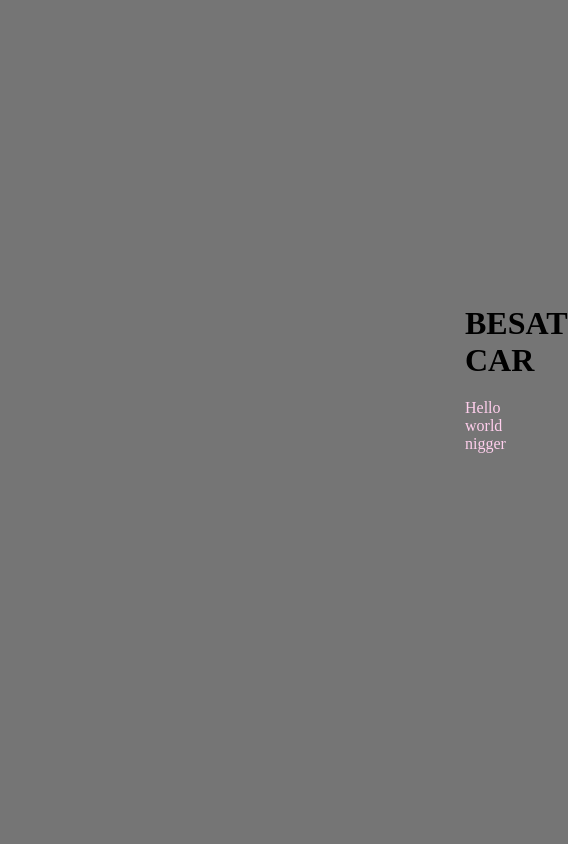
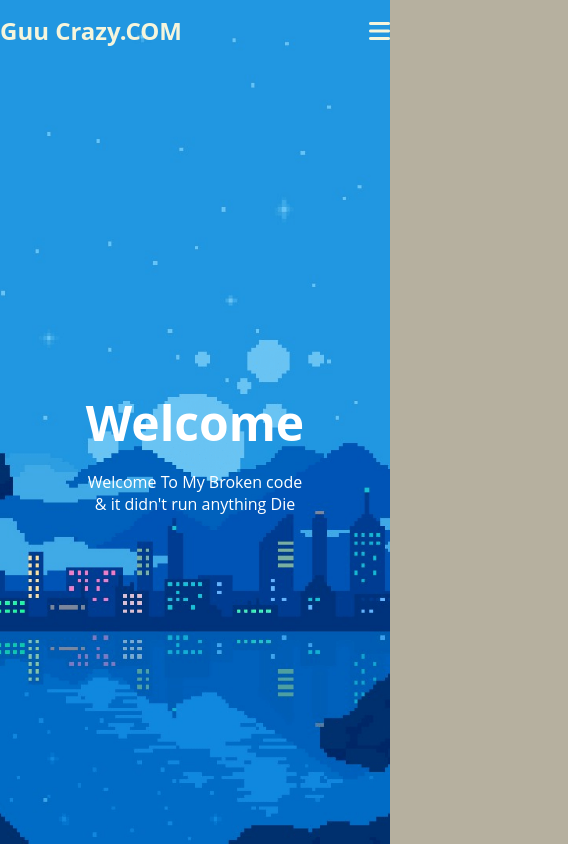
Before and after one commit to NovaKum/Guu-crazy, a plain HTML site: page HEEKUYTAD/index.html in a window 390 px wide. Shown: the whole page, 568 px wide, since content can reach past the window. Drawn offline with Linux system fonts and the light colour scheme.

Commit message:
Add files via upload

```diff
--- a/HEEKUYTAD/index.html
+++ b/HEEKUYTAD/index.html
@@ -1,19 +1,64 @@
 <!DOCTYPE html>
 <html lang="en">
-<head>
+ <head>
     <meta charset="UTF-8">
+    <meta http-equiv="X-UA-Compatible" content="IE=edge" />
     <meta name="viewport" content="width=device-width, initial-scale=1.0">
-    <title>Fake Xbox</title>
+    <link rel="stylesheet" href="https://cdnjs.cloudflare.com/ajax/libs/font-awesome/6.2.1/css/all.min.css" />
     <link rel="stylesheet" href="style.css">
-</head>
+    <title>Crazy</title>
+ </head>
 <body>
-    <div class="container">
 
-        <h1>BESAT CAR</h1>
-        <p>Hello world nigger</p>
+<header>
+    <div class="navbar">
+        <div class="logo"><a href="#">Guu Crazy.COM</a></div>
+        <ul class="links">
+            <li><a href="#hero">Home</a></li>
+            <li><a href="#about">About</a></li>
+            <li><a href="#services">Services</a></li>
+            <li><a href="#contact">Contact</a></li>
+        </ul>
+
+        <a href="#" class="action_btn">More</a>
+        <div class="toggle_btn">
+            <i class="fa-solid fa-bars"></i>
+        </div>
     </div>
 
+    <div class="dropdown_menu">
+        <li><a href="#hero">Home</a></li>
+        <li><a href="#about">About</a></li>
+        <li><a href="#services">Services</a></li>
+        <li><a href="#contact">Contact</a></li>
+        <li><a href="#" class="action_btn">More</a></li>
+    </div>
+</header>
 
+<main>
+    <section id="hero">
+        <h1>Welcome</h1>
+        <p>
+            Welcome To My Broken code <br />
+            & it didn't run anything Die
+        </p>
+    </section>
+</main>
+
+<script>
+    const toggleBtn = document.querySelector('.toggle_btn')
+    const toggleBtnIcon = document.querySelector('.toggle_btn i')
+    const dropDownMenu = document.querySelector('.dropdown_menu')
+
+    toggleBtn.onclick = function () {
+        dropDownMenu.classList.toggle('open')
+        const isOpen = dropDownMenu.classList.contains('open')
+
+        toggleBtnIcon.className = isOpen
+          ? 'fa-solid fa-xmark'
+          : 'fa-solid fa-bars'
+    }
+</script>
 
 </body>
 </html>
--- a/HEEKUYTAD/style.css
+++ b/HEEKUYTAD/style.css
@@ -1,23 +1,144 @@
-*{
-    margin: 150px;
-    padding: 0;
-    text-align: center;
-    background-image: none;
+* {
+  margin: 0;
+  padding: 0;
+  box-sizing: border-box;
+  font-family: 'Open Sans', sans-serif;
 }
 
-body    {
-    margin: 100;
-    padding: 250;
-    background-color: rgb(117, 117, 117);
+body {
+  height: 100vh;
+  background-color: #B6B09F;
+  background-image: url(whatthahell.png);
+  background-size: cover;
+  background-position: center;
 }
 
-h1  {
-    color: rgb(0, 0, 0);
-    margin: 10px;
-    padding: 5px;
+li {
+  list-style: none;
 }
-p   {
-    color: rgb(255, 207, 237);
-    margin: 10px;
-    padding: 5px;
+
+a {
+  text-decoration: none;
+  color: beige;
+  font-size: 1rem;
 }
+
+a:hover {
+  color: beige;
+}
+
+/* NAVBAR */
+.navbar {
+  width: 100%;
+  height: 60px;
+  max-width: 1200px;
+  margin: 0 auto;
+  display: flex;
+  align-items: center;
+  justify-content: space-between;
+}
+
+.navbar .logo a {
+  font-size: 1.5rem;
+  font-weight: bold;
+}
+
+.navbar .links {
+  display: flex;
+  gap: 2rem;
+}
+
+.navbar .toggle_btn {
+  color: beige;
+  font-size: 1.5rem;
+  cursor: pointer;
+  display: none;
+}
+
+.action_btn {
+  background-color: #B6B09F;
+  color: black;
+  padding: 0.5rem 1rem;
+  border-radius: 20px;
+  font-size: 0.8rem;
+  font-weight: bold;
+  cursor: pointer;
+  transition: transform 0.2s ease;
+}
+
+.action_btn:hover {
+  transform: scale(1.05);
+  color: aliceblue;
+}
+
+.action_btn:active {
+  transform: scale(0.95);
+}
+
+/* DROPDOWN */
+.dropdown_menu {
+  position: absolute;
+  right: 2rem;
+  top: 60px;
+  height: 0;
+  width: 300px;
+  background: rgba(255, 255, 255, 0.1);
+  backdrop-filter: blur(15px);
+  border-radius: 10px;
+  overflow: hidden;
+  transition: height 0.2s ease;
+}
+
+.dropdown_menu.open {
+  height: 240px;
+}
+
+.dropdown_menu li {
+  padding: 0.7rem;
+  display: flex;
+  align-items: center;
+  justify-content: center;
+}
+
+.dropdown_menu .action_btn {
+  width: 100%;
+}
+
+/* HERO */
+section#hero {
+  height: calc(100vh - 60px);
+  display: flex;
+  flex-direction: column;
+  align-items: center;
+  justify-content: center;
+  text-align: center;
+  color: #fff;
+}
+
+#hero h1 {
+  font-size: 3rem;
+  margin-bottom: 1rem;
+}
+
+/* RESPONSIVE */
+@media (max-width: 992px) {
+  .navbar .links,
+  .navbar .action_btn {
+    display: none;
+  }
+
+  .navbar .toggle_btn {
+    display: block;
+  }
+
+  .dropdown_menu {
+    display: block;
+  }
+}
+
+@media (max-width: 576px) {
+  .dropdown_menu {
+    left: 2rem;
+    width: unset;
+  }
+}
```
Also changed, not shown: HEEKUYTAD/LL.jpg (added), HEEKUYTAD/hu.jpg (added), HEEKUYTAD/whatthahell.png (added), HEEKUYTAD/winter.png (added), HEEKUYTAD/yu.jpg (added), 1 other file.
